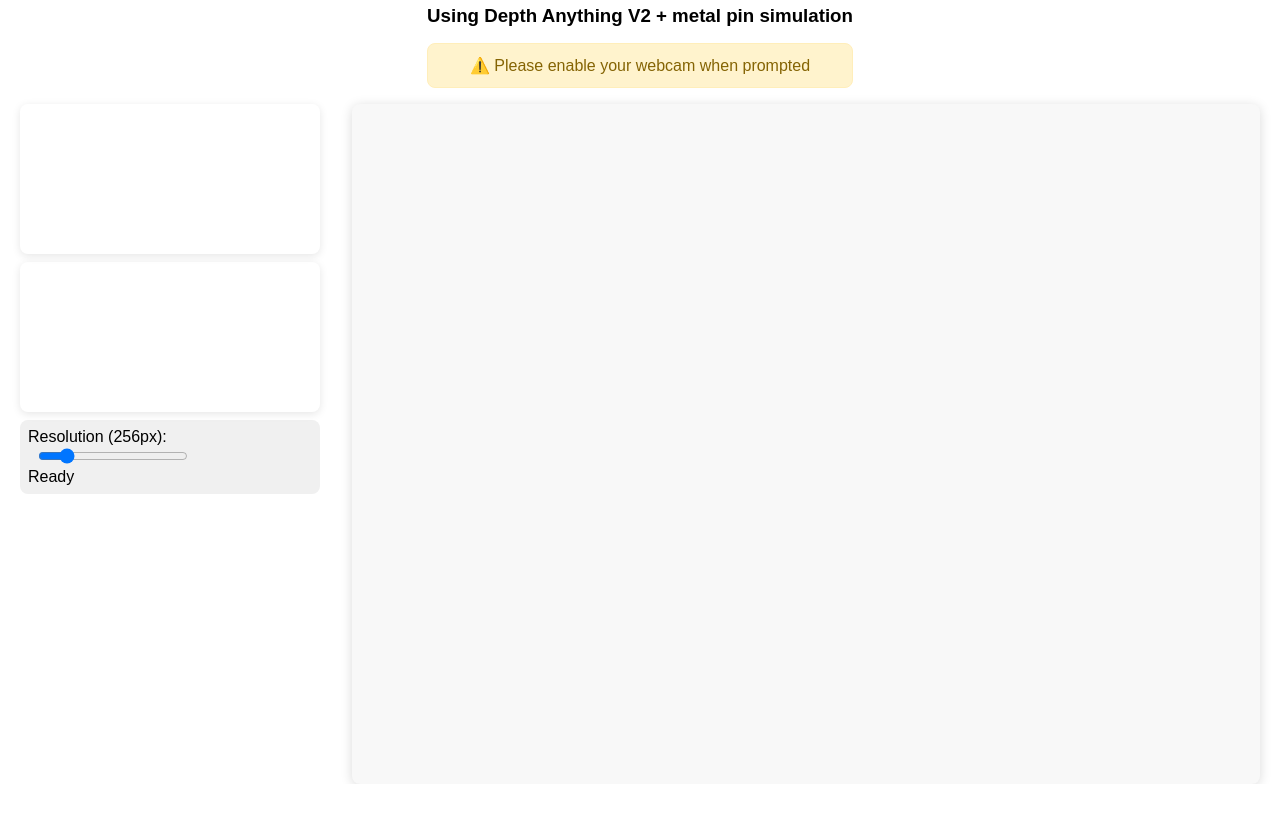
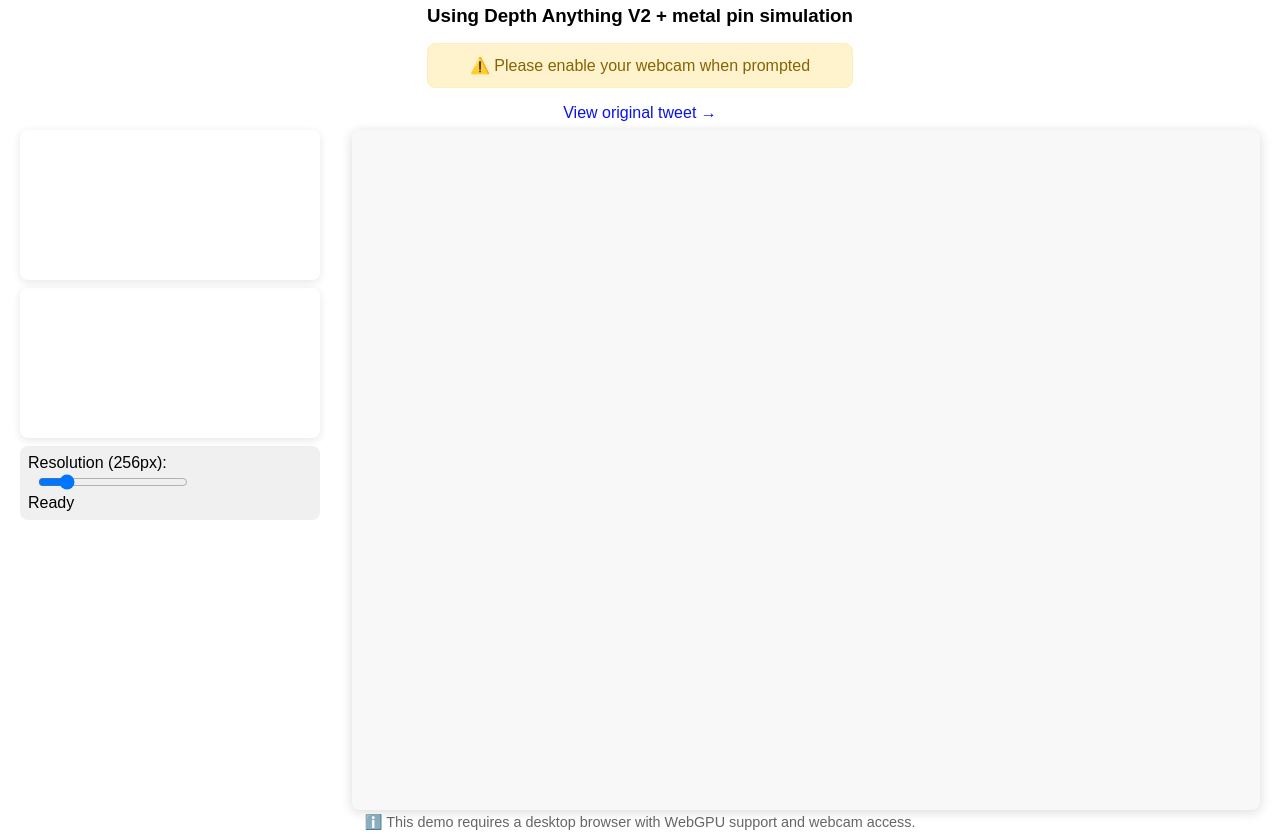
Before and after one commit to vncntt/metal_pins, a website built with Vite: page index.html in a window 1280 px wide. Shown: the part 68-907 px from the top of the page. Before the commit the page ends 852 px from the top, so only its background shows below. Built offline with nearby package versions, Linux system fonts and the light colour scheme; no server answers; what @huggingface/transformers would draw is missing.

Commit message:
twitter link

```diff
--- a/index.html
+++ b/index.html
@@ -76,6 +76,24 @@
         max-width: 400px;
         border: 1px solid #ffeeba;
       }
+      .social-links {
+        text-align: center;
+        margin: 0.5rem 0;
+      }
+      .social-links a {
+        color: #0914e6;
+        text-decoration: none;
+      }
+      .social-links a:hover {
+        text-decoration: underline;
+      }
+      .footnote {
+        text-align: center;
+        color: #666;
+        font-size: 0.9rem;
+        margin-top: 1rem;
+        padding: 0.5rem;
+      }
     </style>
   </head>
 
@@ -84,6 +102,9 @@
     <h3>Using Depth Anything V2 + metal pin simulation</h3>
 
     <div class="alert">⚠️ Please enable your webcam when prompted</div>
+    <div class="social-links">
+      <a href="https://x.com/vvvincent_c/status/1890461227651940729" target="_blank" rel="noopener">View original tweet →</a>
+    </div>
 
     <div class="layout">
       <div class="left-column">
@@ -114,6 +135,10 @@
       </div>
     </div>
 
+    <footer class="footnote">
+      ℹ️ This demo requires a desktop browser with WebGPU support and webcam access.
+    </footer>
+
     <!-- Scripts -->
     <script src="https://cdnjs.cloudflare.com/ajax/libs/three.js/r128/three.min.js"></script>
     <script src="https://cdn.jsdelivr.net/npm/three@0.128.0/examples/js/controls/OrbitControls.js"></script>
--- a/main.js
+++ b/main.js
@@ -4,7 +4,7 @@
   RawImage,
 } from "@huggingface/transformers";
 
-// Add new WebGPU detection function
+// WebGPU detection function
 async function canUseWebGPU() {
   if (!navigator.gpu) return false;
   try {
@@ -15,7 +15,7 @@
   }
 }
 
-// Update the existing hasFp16 function
+// existing hasFp16 function
 async function hasFp16() {
   try {
     const adapter = await navigator.gpu.requestAdapter();
@@ -43,7 +43,7 @@
 const pinHeight = 5.0;
 const pinDepthScale = 10.0;
 // Add border size for the frame
-const borderSize = 2; // Extra space on each side
+const borderSize = 2;
 
 // For hex grids, define horizontal/vertical spacing
 const hexHorizontalSpacing = Math.sqrt(3) * spacing; // distance between pin centers in x
@@ -63,9 +63,9 @@
 let processor;
 let isProcessing = false;
 let previousTime;
-let depthData;   // We'll store the raw depth float array here
-let depthWidth;  // The model's depth-map width
-let depthHeight; // The model's depth-map height
+let depthData;
+let depthWidth;
+let depthHeight;
 
 // 1) Load the model
 statusEl.textContent = "Loading model...";
```
Also changed, not shown: README.md, 2 other files.
